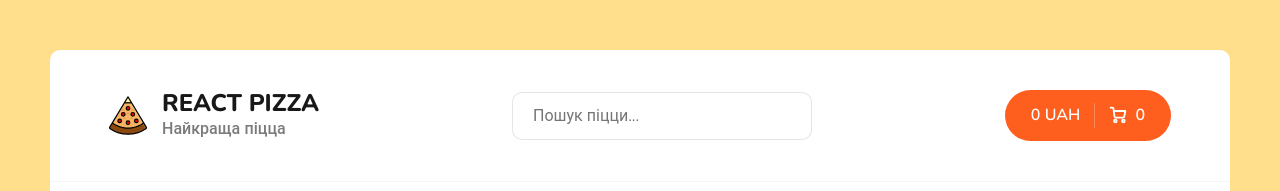
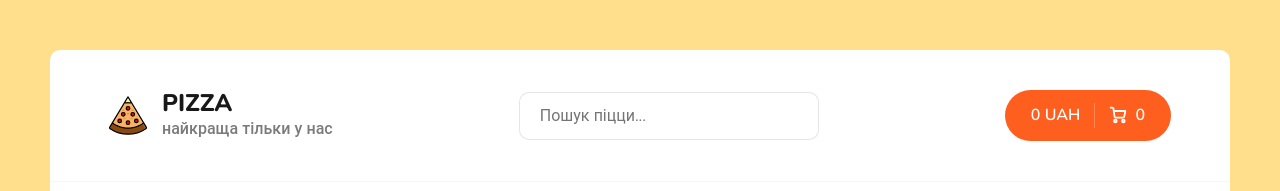
Before and after one commit to IvanOstapiv/react-pizza, a React (Vite) app: page / in a window 1280 px wide. Shown: the top 191 px of the page. Built offline with nearby package versions, Linux system fonts and the light colour scheme; no server answers.

Commit message:
fix header

```diff
--- a/index.html
+++ b/index.html
@@ -10,7 +10,7 @@
     />
     <link rel="icon" type="image/svg+xml" href="/vite.svg" />
     <meta name="viewport" content="width=device-width, initial-scale=1.0" />
-    <title>Vite + React + TS</title>
+    <title>React + Redux + TS</title>
   </head>
 <style></style>
   <body>
--- a/src/components/Header/index.tsx
+++ b/src/components/Header/index.tsx
@@ -1,6 +1,5 @@
 import React from 'react';
 import { Link, useMatch } from 'react-router-dom';
-import useWhyDidYouUpdate from 'ahooks/lib/useWhyDidYouUpdate';
 
 import { useSelector, useDispatch } from 'react-redux';
 import { selectCart } from '../../redux/Slices/cartSlice';
@@ -30,8 +29,8 @@ const Header: React.FC = () => {
           <div className="header__logo">
             <img width="38" src="./img/pizza-logo.svg" alt="Pizza logo" />
             <div>
-              <h1>React Pizza</h1>
-              <p>Найкраща піцца</p>
+              <h1>Pizza</h1>
+              <p>найкраща тільки у нас</p>
             </div>
           </div>
         </Link>
--- a/src/pages/Home.tsx
+++ b/src/pages/Home.tsx
@@ -18,7 +18,6 @@ const Home: React.FC = () => {
   const { categoryID, sortID, orderID, searchValue } = useSelector(selectFilter);
   const { items, status, selectPagination } = useSelector(selectPizza);
   const dispatch = useAppDispatch();
-  const CountPage = items.length;
 
   const onClickCategory = React.useCallback((id: number) => {
     dispatch(setCategoryID(id));
```
